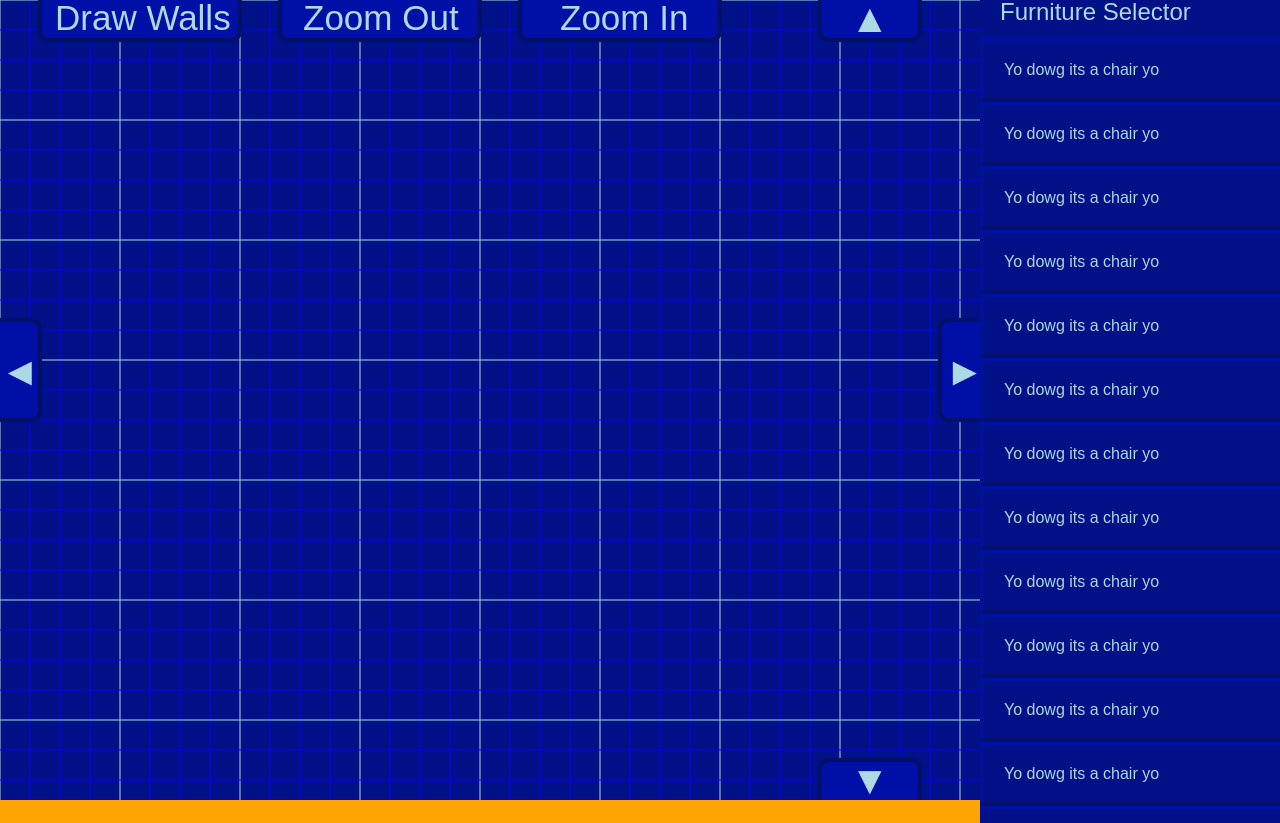
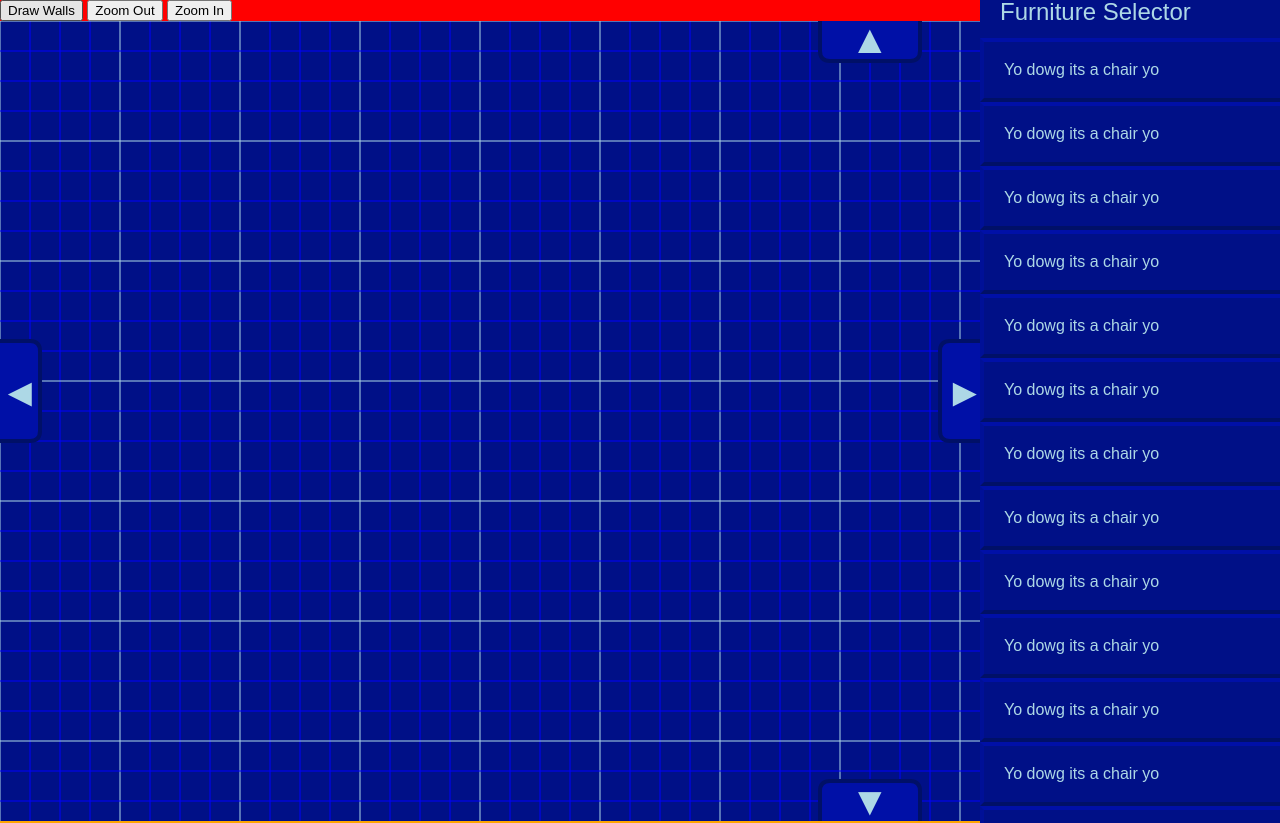
Before and after one commit to dbmikus/fung-shwag, a plain HTML site: page static/index.html in a window 1280 px wide. Shown: the top 823 px of the page. Drawn offline with Linux system fonts and the light colour scheme; a web font is replaced by a local one.

Commit message:
Moved toolbar out of canvas to div. Moved toolbar code into distinct functions

```diff
--- a/static/index.html
+++ b/static/index.html
@@ -11,8 +11,16 @@
 
     <div class="wrapper">
 
-      <canvas id="blueprint" width="600" height="500">
-      </canvas>
+      <div id="bp_container">
+      <div id="toolbar">
+        <button class="tool" id="wall_tool" name="wall_tool">Draw Walls</button>
+        <button class="tool" id="zoom_out" name="zoom_out">Zoom Out</button>
+        <button class="tool" id="zoom_in" name="zoom_in">Zoom In</button>
+      </div>
+
+        <canvas id="blueprint" width="600" height="500">
+        </canvas>
+      </div>
 
       <div id="sidebar">
         <h2> Furniture Selector </h2>
@@ -48,7 +56,7 @@
     </div>
 
 
-	<script src="jquery-1.9.0.js"></script>
+    <script src="jquery-1.9.0.js"></script>
     <script src="main.js"></script>
   </body>
 </html>
--- a/static/main.js
+++ b/static/main.js
@@ -31,8 +31,7 @@ function setUpScreen(){
     });
 }
 
-
-function setUpBlueprint(){
+function setUpBlueprint() {
     ctx.fillStyle = "#001087"
     ctx.fillRect(0,0,canvas.width,canvas.height);
     ctx.lineWidth =1;
@@ -60,7 +59,6 @@ function setUpBlueprint(){
         ctx.stroke();
         ctx.closePath();
     }
-
 }
 
 function drawButtons(){
@@ -68,28 +66,6 @@ function drawButtons(){
     if(currentTool==="drawWall"){
         ctx.fillStyle= "purple";
     }
-	ctx.lineWidth= 4;
-	ctx.strokeStyle= "#001067";
-	drawRoundedRectangle(ctx,40,-20,200,60,10);
-	ctx.fillStyle="lightblue";
-    ctx.font = "35px Arial";
-	ctx.fillText("Draw Walls",55,30);
-
-	ctx.fillStyle = "#0010a7"
-	ctx.lineWidth= 4;
-	ctx.strokeStyle= "#001067"
-	drawRoundedRectangle(ctx,280,-20,200,60,10);
-	ctx.fillStyle="lightblue";
-    ctx.font = "35px Arial";
-	ctx.fillText("Zoom Out",303,30);
-
-	ctx.fillStyle = "#0010a7"
-	ctx.lineWidth= 4;
-	ctx.strokeStyle= "#001067"
-	drawRoundedRectangle(ctx,520,-20,200,60,10);
-	ctx.fillStyle="lightblue";
-    ctx.font = "35px Arial";
-	ctx.fillText("Zoom In",560,30);
 
     ctx.fillStyle = "#0010a7"
     ctx.lineWidth= 4;
@@ -164,38 +140,11 @@ function drawRoundedRectangle(ctx,x,y,width,height,radius){
     ctx.stroke();
 }
 
-
 function onMouseDown(event){
     var mouseX = event.x;
     var mouseY = event.y;
     if(mouseY>0 && mouseY<40){
-		if(mouseX>40 && mouseX<240){
-			if (currentTool==="drawWall"){
-				currentTool = "none"
-				firstWallCoord= null;
-			}
-			else
-				currentTool="drawWall";
-			drawBlueprint();
-			return;
-		}
-		else if(mouseX>280 && mouseX<480){
-			currentTool="none";
-			if(scale>10)
-				scale-=10;
-			drawBlueprint();
-			return;
-		}
-		else if(mouseX>520 && mouseX<720){
-			currentTool="none";
-			if(scale<80)
-				scale+=10;
-			drawBlueprint();
-			return;
-
-			return;
-		}
-		else if(mouseX>820 && mouseX<920){
+        if(mouseX>820 && mouseX<920){
             yOffset+= 4;
             drawBlueprint();
             return;
@@ -219,6 +168,7 @@ function onMouseDown(event){
         drawBlueprint();
         return;
     }
+
     if(currentTool==="drawWall"){
         if(firstWallCoord===null){
             firstWallCoord= [Math.round(mouseX/scale)+xOffset,
@@ -234,4 +184,45 @@ function onMouseDown(event){
 }
 
 
+// Tool stuff
+function toggleWallTool(event) {
+    if (currentTool === "drawWall") {
+        currentTool = "none";
+    } else {
+        currentTool = "drawWall";
+    }
+
+    // This is necessary if toggling the wall tool changes anything on
+    // the canvas
+    drawBlueprint();
+}
+
+function zoomOut(event) {
+    if(scale>10)
+        scale-=10;
+    drawBlueprint();
+}
+
+function zoomIn(event) {
+    if(scale<80)
+        scale+=10;
+    drawBlueprint();
+}
+
+// Adding listeners to tool buttons
+$(document).ready(function() {
+    // Adding listeners for all the tool buttons
+
+    // Clicking on the wall_tool button toggles the wall drawing function
+    $("#wall_tool").click(toggleWallTool);
+
+    // Clicking on the zoom out button zooms out, but does not change
+    // current tool
+    $("#zoom_out").click(zoomOut);
+
+    // Clicking on the zoom out button zooms out, but does not change
+    // current tool
+    $("#zoom_in").click(zoomIn);
+});
+
 main();
--- a/static/style.css
+++ b/static/style.css
@@ -26,9 +26,12 @@ h2  {
     background-color: red;
 }
 
-#blueprint {
+#bp_container {
     z-index: 1;
     position:fixed;
+}
+
+#blueprint {
     left: 0px;
     top: 0px;
 }
```
Lines whose indentation alone changed are shown as unchanged.
